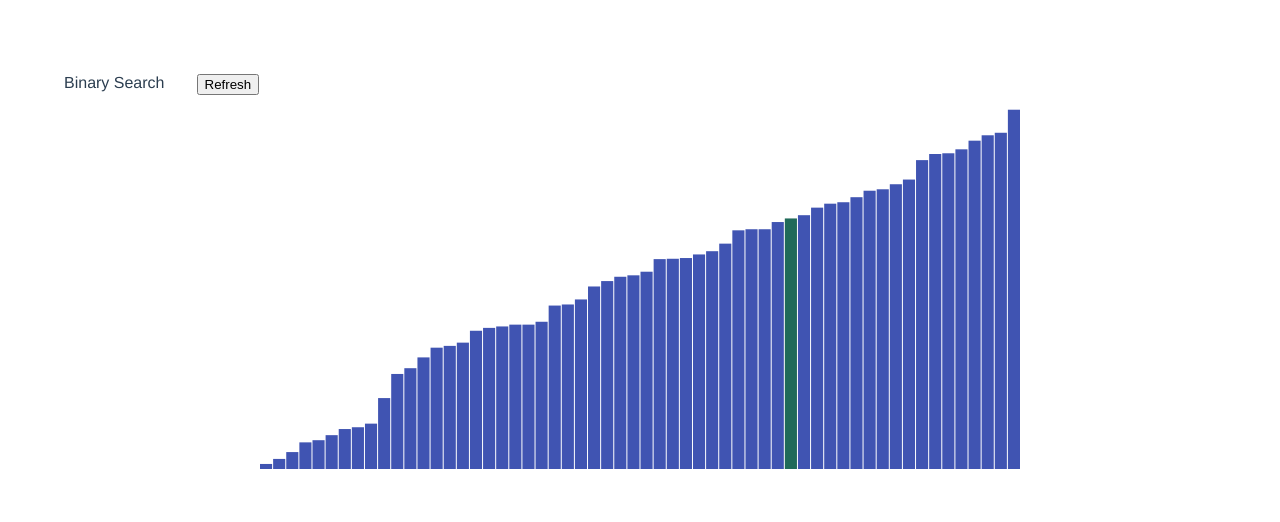
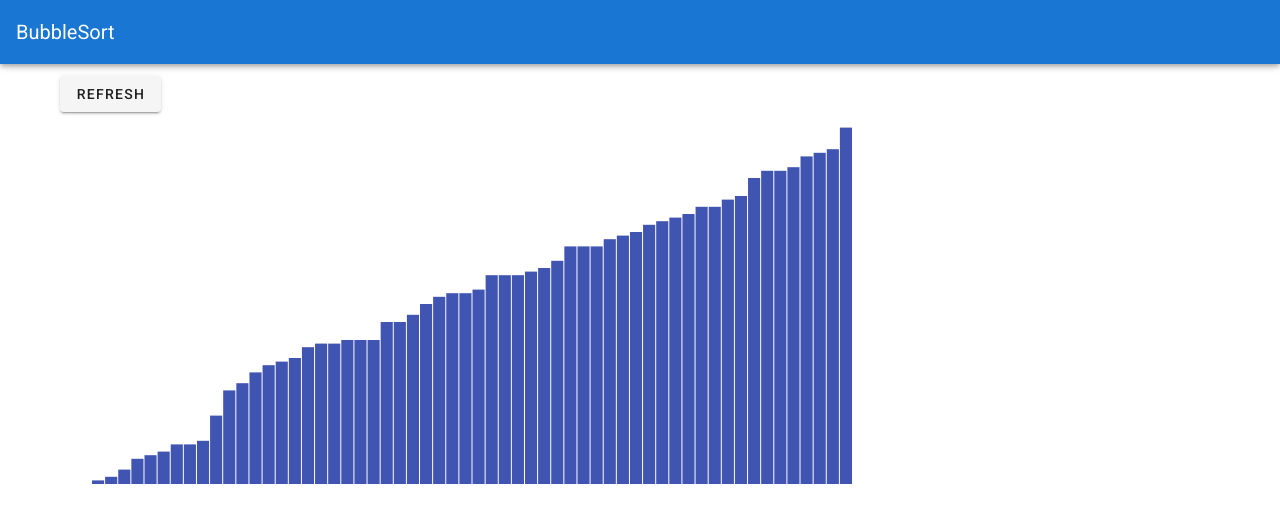
Before and after one commit to MyGitUsername/classic-algorithm-viz, a Vue app: page / in a window 1280 px wide. Shown: the top 522 px of the page. Built offline with nearby package versions, Linux system fonts and the light colour scheme.

Commit message:
Added Vuetify and BubbleSort Component.  Todo: fix animation in BinarySearch

```diff
--- a/public/index.html
+++ b/public/index.html
@@ -6,6 +6,8 @@
     <meta name="viewport" content="width=device-width,initial-scale=1.0">
     <link rel="icon" href="<%= BASE_URL %>favicon.ico">
     <title><%= htmlWebpackPlugin.options.title %></title>
+    <link rel="stylesheet" href="https://fonts.googleapis.com/css?family=Roboto:100,300,400,500,700,900">
+    <link rel="stylesheet" href="https://cdn.jsdelivr.net/npm/@mdi/font@latest/css/materialdesignicons.min.css">
   </head>
   <body>
     <noscript>
--- a/src/App.vue
+++ b/src/App.vue
@@ -1,39 +1,69 @@
 <template>
-  <div id="app">
-    <BinarySearch title="Binary Search"/>
-  </div>
+  <v-app>
+    <v-app-bar
+      app
+      color="primary"
+      dark
+      >
+      <v-menu offset-y>
+        <template v-slot:activator="{ on }">
+          <v-toolbar-title v-on="on">{{ selected }}</v-toolbar-title>
+        </template>
+        <v-list>
+          <v-list-item
+            v-for="(item, index) in content"
+            :key="index"
+            @click="selected=item.title"
+            >
+            <v-list-item-title>{{ item.title }}</v-list-item-title>
+          </v-list-item>
+        </v-list>
+      </v-menu>
+    </v-app-bar>
+
+    <v-content>
+      <BinarySearch v-if="selected === 'BinarySearch'"/>
+      <BubbleSort v-if="selected === 'BubbleSort'"/>
+    </v-content>
+  </v-app>
 </template>
 
 <script>
-import BinarySearch from './components/BinarySearch.vue'
+import BinarySearch from './components/BinarySearch';
+import BubbleSort from './components/BubbleSort';
 
 export default {
   name: 'App',
+
   components: {
-    BinarySearch
-  }
-}
+    BinarySearch,
+    BubbleSort
+  },
+
+  data: () => ({
+    selected: "BubbleSort",
+    content: [
+      {
+        title: 'BinarySearch'
+      },
+      {
+        title: 'BubbleSort'
+      }
+    ],
+  }),
+};
 </script>
 
 <style>
-#app {
-  font-family: Avenir, Helvetica, Arial, sans-serif;
-  -webkit-font-smoothing: antialiased;
-  -moz-osx-font-smoothing: grayscale;
-  text-align: center;
-  color: #2c3e50;
-  margin-top: 60px;
+@keyframes highlightGreen {
+  0% {fill: green;}
+  50% {fill: green;}
+  100% {fill: green;}
 }
 
-@keyframes highlightGreen {
-  0% {fill: rgb(64, 84, 178, 1); }
-  50% { fill: green; }
-  100% { fill: rgb(64, 84, 178, 1); }
-}
-
-@keyframes highlightBlack {
-  0% {fill: rgb(64, 84, 178, 1); }
-  50% { fill: black; }
-  100% { fill: rgb(64, 84, 178, 1); }
+@keyframes highlightYellow {
+  0% {fill: yellow;}
+  50% {fill: yellow;}
+  100% {fill: yellow;}
 }
 </style>
--- a/src/components/BarChart.vue
+++ b/src/components/BarChart.vue
@@ -1,6 +1,6 @@
 <template>
-  <div>
-    <svg :width="viewWidth" :height="viewHeight">
+  <v-container>
+    <svg :width="svgWidth" :height="svgHeight">
       <g>
       <rect
         v-for="rect in rects"
@@ -11,13 +11,14 @@
         :height="rect.height"
         :fill="rect.fill"
         class="rect"
+        :style="rect.style"
         :d="rect.d"
         :id="rect.id"
         >
       </rect>
       </g>
     </svg>
-  </div>
+  </v-container>
 </template>
 
 <script>
@@ -27,66 +28,84 @@ export default {
   name: 'BarChart',
   props: {
     list: Array,
-    viewWidth: Number,
-    viewHeight: Number,
     animationData: Array
   },
+  margins: { left: 20, right: 20, top: 20, bottom: 20 },
   data: function () {
     return {
-      MARGINS: { left: 20, right: 20, top: 20, bottom: 20 },
-      MAX_NUMBER: 1000,
-      GAP: 1
+      svgWidth: 800,
+      svgHeight: 400,
     }
   },
-  computed:  {
+  watch: {
+    animationData: function () {
+      //console.log('watching animation data, this.rects: %s', this.rects.length)
+
+      if (this.rects.length > 0) this.animate();
+    }
+  },
+  computed: {
     graphWidth: function () {
-      return this.viewWidth - this.MARGINS.left - this.MARGINS.right;
+      return this.svgWidth - this.$options.margins.left - this.$options.margins.right;
     },
     graphHeight: function () {
-      return this.viewHeight - this.MARGINS.top - this.MARGINS.bottom;
+      return this.svgHeight - this.$options.margins.top - this.$options.margins.bottom;
     },
     linearScale: function () {
       return d3
         .scaleLinear()
-        .domain([0, this.MAX_NUMBER])
+        .domain([0, this.$parent.$options.maxNumber])
         .range([0, this.graphHeight]);
     },
     rects: function () {
-      console.log('computing rects, this.list is ' + this.list);
-      const barWidth = (this.graphWidth - this.GAP * (this.list.length - 1)) / this.list.length;
+      //console.log('computing rects, this.list is ' + this.list);
+      let gap = 1;
+      let barWidth = (this.graphWidth - gap * (this.list.length - 1)) / this.list.length;
 
       var res = this.list.map((d,i) => {
         return {
           id: "bar-" + i,
           width: barWidth,
           height:  this.linearScale(d),
-          x: i * barWidth + i * this.GAP + this.MARGINS.left,
+          x: i * barWidth + i * gap + this.$options.margins.left,
           y: this.graphHeight - this.linearScale(d),
           fill: 'rgba(64, 84, 178, 1)',
+          style: '',
           d: d
         }
       });
-      this.animate();
+      //this.animate();
       return res;
     }
   },
   methods: {
     animate: function () {
-      console.log('inside watch animation data')
+      //console.log('inside watch animation data')
       this.animationData.forEach((obj) => {
-        //console.log('obj ' + json.stringify(obj))
-        this.highlightBar('#bar-' + obj.idx, obj.color, obj.delay);
+        //console.log('obj ' + JSON.stringify(obj))
+        this.highlightBar(obj.idx, obj.color, obj.delay);
       })
     },
     highlightBar: function (barId, color, delay) {
       console.log('barId: %s, color: %s, delay: %s', barId, color, delay);
+      if (this.rects[barId].style.length > 0) {
+        //console.log('style exists %s',this.rects[barId].style)
+        //let res = this.rects[barId].style + ", " +
+        var res =  this.rects[barId].style + ", " + color + " 1s " + delay + "ms ";
+        console.log('after concat ' + res)
+        this.rects[barId].style = res;
+      } else {
+        this.rects[barId].style = "animation: " + color + " 1s " + delay + "ms ";
+      }
+      /*
       d3.select(barId)
         .transition()
         .delay(delay)
         .attr("fill", color)
         .transition()
-        .duration(500)
+        .duration(1000)
         .attr("fill", 'rgb(64, 84, 178, 1)');
+        */
     }
   },
   mounted:function () {
@@ -94,6 +113,10 @@ export default {
   }
 }
 </script>
-<!-- Add "scoped" attribute to limit CSS to this component only -->
 <style scoped>
+/*
+#bar-1 {
+  animation: highlightGreen 1s 1s ease, highlightGreen 1s 2s ease, highlightGreen 1s 3s ease
+}
+*/
 </style>
--- a/src/components/BinarySearch.vue
+++ b/src/components/BinarySearch.vue
@@ -1,18 +1,11 @@
 <template>
-  <div>
-    <ul>
-      <li> {{ title}} </li>
-      <li>
-        <button @click="refreshList()">Refresh</button>
-      </li>
-    </ul>
+  <v-container>
+    <v-btn @click="refreshList()">Refresh</v-btn>
     <BarChart
-      :viewWidth='width'
-      :viewHeight='height'
       :list='list'
       :animationData='barChartAnimationData'
       />
-  </div>
+  </v-container>
 </template>
 
 <script>
@@ -23,46 +16,49 @@ export default {
   components: {
     BarChart
   },
+  maxNumber: 100,
   props: {
     title: String
   },
   data: function () {
     return {
-      delay: 2000,
+      delay: 3000,
       barChartAnimationData: [],
-      width: 800,
-      height: 400,
-      itemsNumber: Math.floor(Math.random() * 100) + 1
+      itemsNumber: Math.floor(Math.random() * this.$options.maxNumber) + 1
     }
   },
   computed: {
     list: function () {
-      const MAX_NUMBER = 1000;
       return Array.from(Array(this.itemsNumber), () =>
-        Math.floor(Math.random() * MAX_NUMBER)
+        Math.floor(Math.random() * this.$options.maxNumber)
       ).sort((a,b) => a - b)
     }
   },
   methods: {
     refreshList: function() {
-      this.delay = 2000;
+      console.log('refresh')
+      this.delay = 3000;
       this.barChartAnimationData =  [];
-      this.itemsNumber = Math.floor(Math.random() * 100) + 1;
+      do {
+        var newItemsNumber = Math.floor(Math.random() * this.$options.maxNumber) + 1;
+      } while (this.itemsNumber == newItemsNumber)
+      this.itemsNumber = newItemsNumber; // triggers the list to recompute
       let rndIdx = Math.floor(Math.random() * this.itemsNumber);
       this.binarySearch(this.list, this.list[rndIdx], 0, this.itemsNumber - 1);
     },
 
     binarySearch: function (array, val, start, end) {
+      console.log('in binary search start ' + start + ', end: ' + end)
       let mid  = Math.floor((start + end) / 2)
-      //console.log('searching for ' + val + ' in ' + array + " end " + end)
 
       if (val != array[mid]) {
         this.barChartAnimationData.push(
-          {idx: mid, color: 'green', delay: this.delay},
-          {idx: start, color: 'black', delay: this.delay},
-          {idx: end, color: 'black', delay: this.delay})
+          {idx: start, color: 'highlightYellow', delay: this.delay},
+          {idx: end, color: 'highlightYellow', delay: this.delay},
+          {idx: mid, color: 'highlightGreen', delay: this.delay})
       } else {
-        this.barChartAnimationData.push({idx: mid, color: 'green', delay: this.delay})
+        console.log('in binary search pushing ' + mid)
+        this.barChartAnimationData.push({idx: mid, color: 'highlightGreen', delay: this.delay})
       }
       this.delay += 1000;
 
@@ -72,7 +68,6 @@ export default {
         return this.binarySearch(array, val, mid + 1, end)
       } else {
         return mid;
-        //return mid;
       }
     },
   },
@@ -82,21 +77,5 @@ export default {
   }
 }
 </script>
-
-<!-- Add "scoped" attribute to limit CSS to this component only -->
 <style scoped>
-ul {
-  list-style-type: none;
-  margin: 0;
-  padding: 2128, 404.467;
-  overflow: hidden;
-}
-
-li {
-  float: left;
-  display: inline-block;
-  text-align: center;
-  padding: 14px 16px;
-  text-decoration: none;
-}
 </style>
--- /dev/null
+++ b/src/components/BubbleSort.vue
@@ -0,0 +1,58 @@
+<template>
+  <v-container>
+    <v-btn @click="refreshList()">Refresh</v-btn>
+    <BarChart
+      :list="list"
+      />
+  </v-container>
+</template>
+
+<script>
+import BarChart from '@/components/BarChart.vue';
+
+export default {
+  name: 'BubbleSort',
+  components: {
+    BarChart
+  },
+  maxNumber: 100,
+  props: {
+    title: String
+  },
+  data: function () {
+    return {
+      delay: 3000,
+      itemsNumber: Math.floor(Math.random() * this.$options.maxNumber) + 1
+    }
+  },
+  computed: {
+    list: function () {
+      return Array.from(Array(this.itemsNumber), () =>
+        Math.floor(Math.random() * this.$options.maxNumber)
+      ).sort((a,b) => a - b)
+    }
+  },
+  methods: {
+    refreshList: function() {
+    },
+
+    bubbleSort: function (arr) {
+      for (let i = 0; i < arr.length; i++) {
+        for (let j = 0; j< arr.length - i; j++) {
+          if (arr[j + 1] < arr[i]) {
+            let tmp = arr[j];
+            arr[j] = arr[j + 1];
+            arr[j + 1] = tmp;
+          }
+        }
+      }
+      return arr;
+    },
+  },
+  mounted:function () {
+    console.log('mounted bubble sort')
+  }
+}
+</script>
+<style scoped>
+</style>
--- a/src/main.js
+++ b/src/main.js
@@ -1,8 +1,10 @@
 import Vue from 'vue'
 import App from './App.vue'
+import vuetify from './plugins/vuetify';
 
 Vue.config.productionTip = false
 
 new Vue({
-  render: h => h(App),
+  vuetify,
+  render: h => h(App)
 }).$mount('#app')
--- /dev/null
+++ b/src/plugins/vuetify.js
@@ -0,0 +1,7 @@
+import Vue from 'vue';
+import Vuetify from 'vuetify/lib';
+
+Vue.use(Vuetify);
+
+export default new Vuetify({
+});
--- /dev/null
+++ b/vue.config.js
@@ -0,0 +1,5 @@
+module.exports = {
+  "transpileDependencies": [
+    "vuetify"
+  ]
+}
```
Also changed, not shown: package.json (+7 -2 lines), 1 other file (tests, documents, lock files or other folders).
